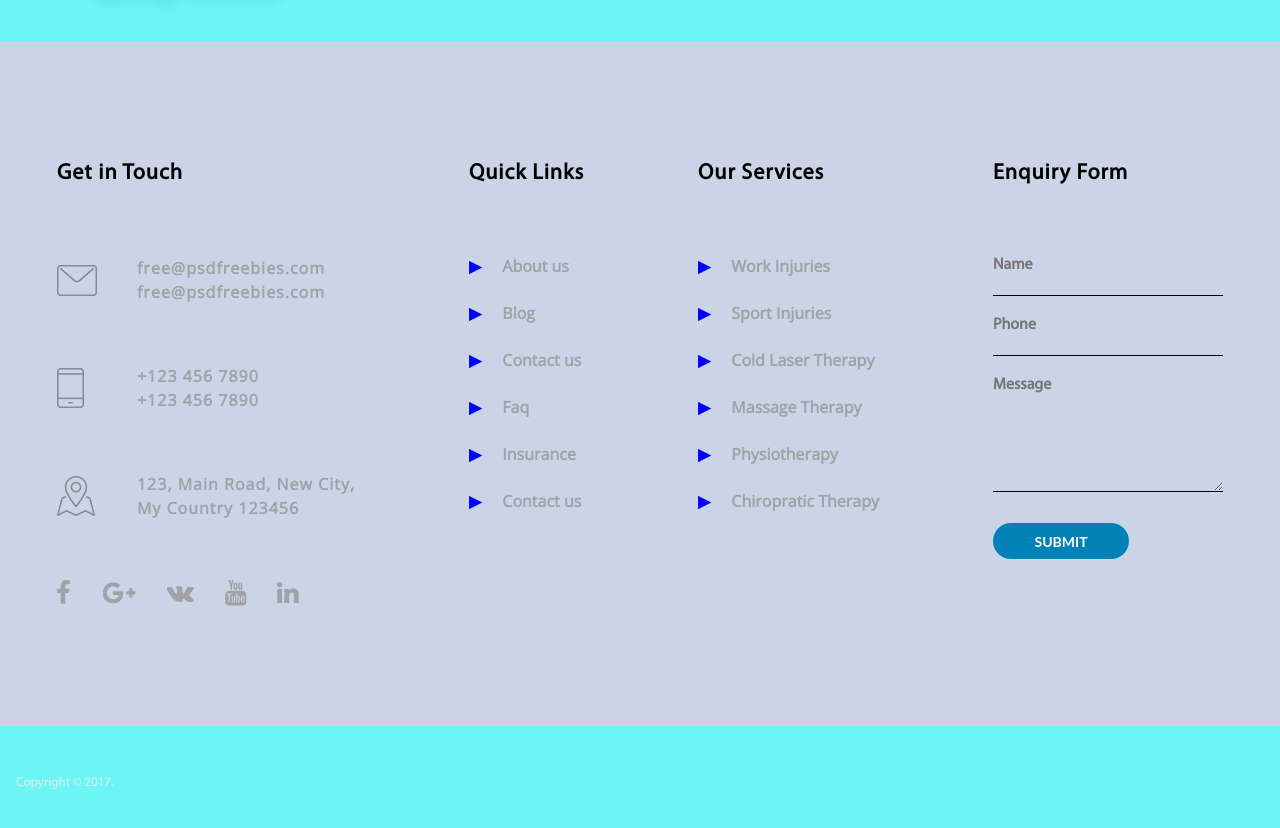
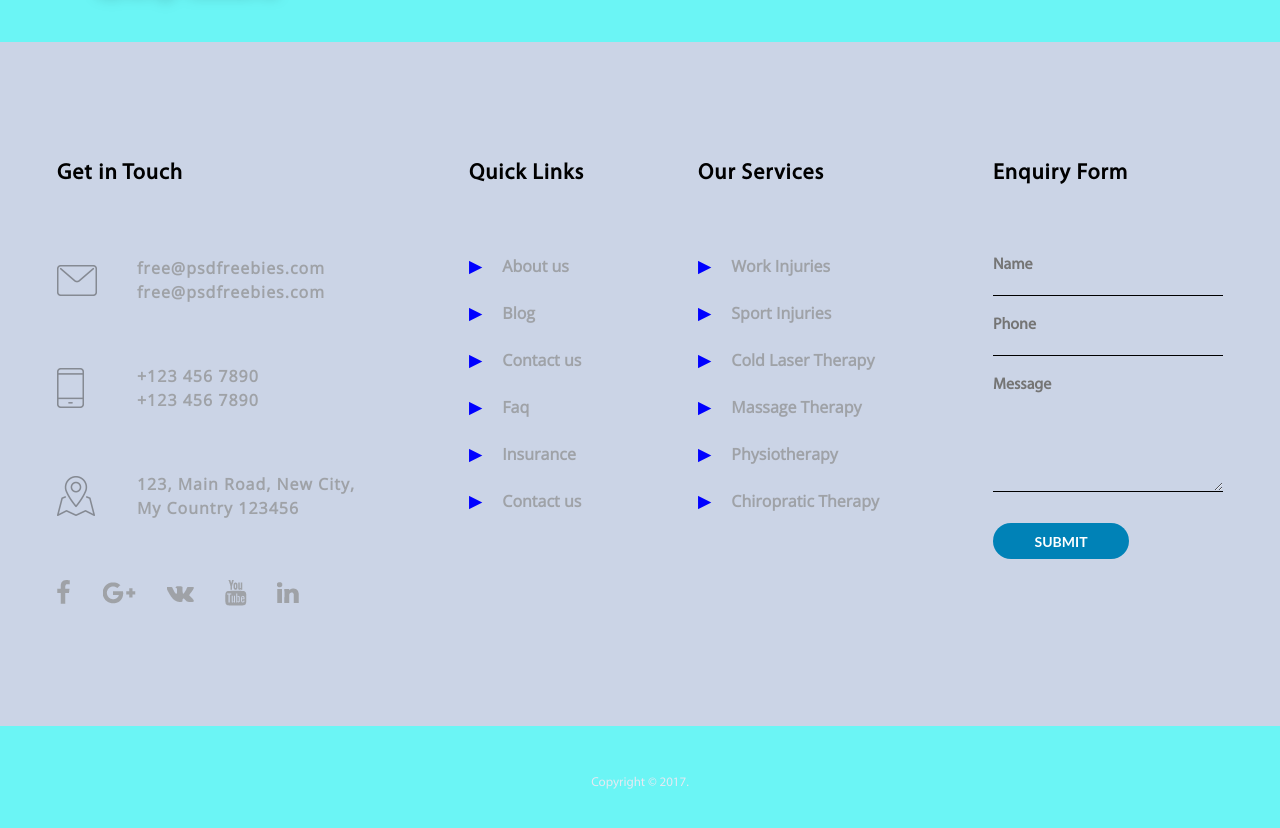
Before and after one commit to Diplot/src, a website: page index.html in a window 1280 px wide. Shown: the part 1069-1897 px from the top of the page. Drawn offline with nearby package versions, Linux system fonts and the light colour scheme.

Commit message:
правка копирайта по центру

```diff
--- a/src/scss/media_extra-large.scss
+++ b/src/scss/media_extra-large.scss
@@ -1,4 +1,8 @@
 @media (min-width: 1200px) {
+    .container{
+        width: 100%;
+        margin: 0 auto;
+    }
     .menu {
         margin-top: -20px;
     }
```
Also changed, not shown: dist/css/main.css.
